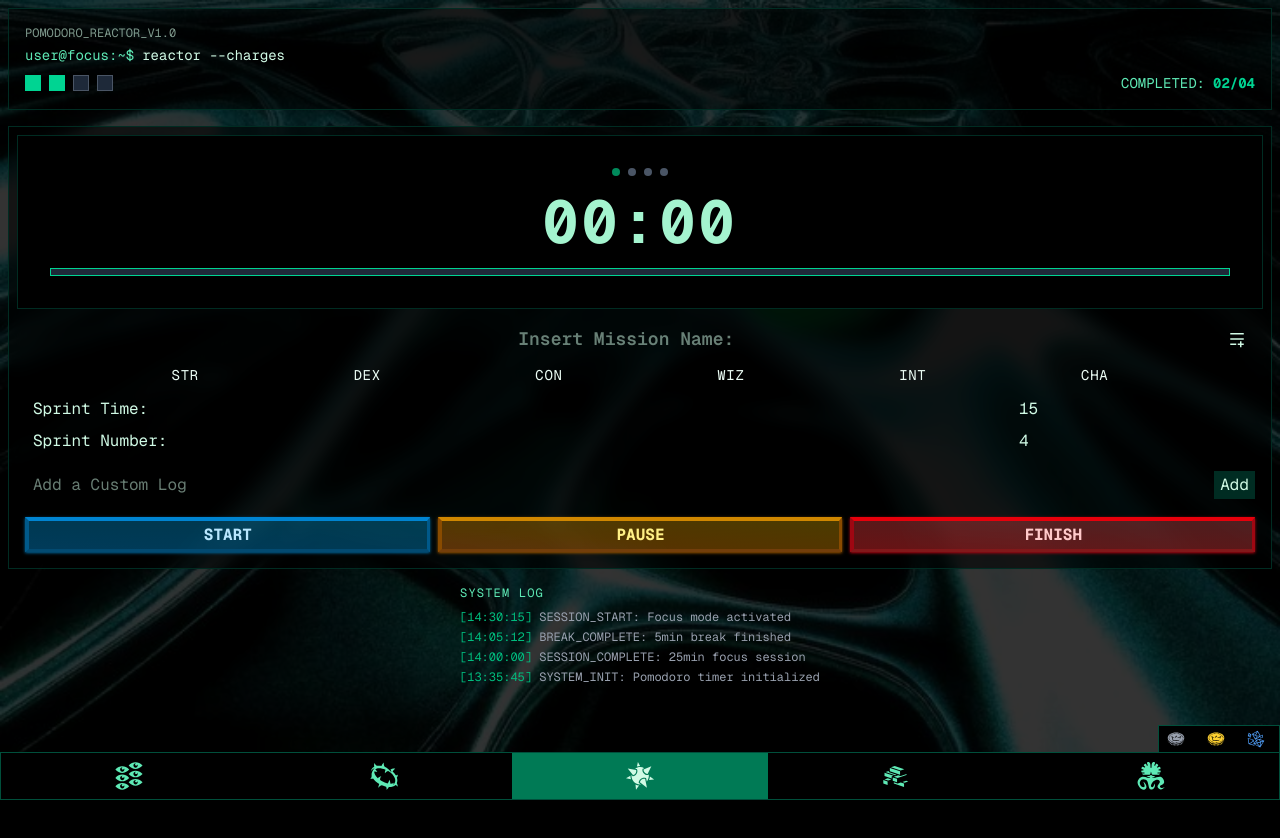
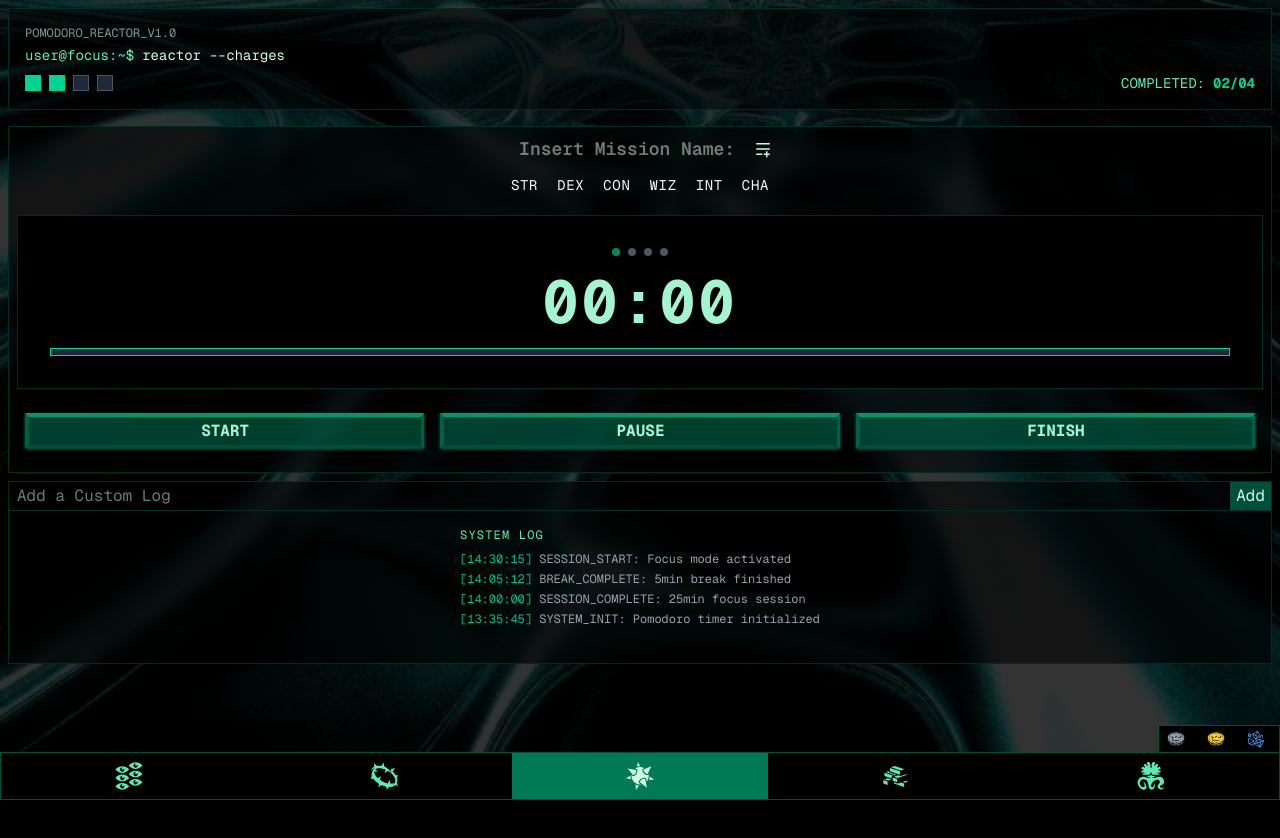
Before and after one commit to PedroVMLopes/cortex-overflow, a Next.js app: page /LegacyObjectives in a window 1280 px wide. Shown: the top 838 px of the page. After the commit the page ends 812 px from the top, so only its background shows below. Built offline with nearby package versions, Linux system fonts and the light colour scheme; no server answers; a web font is replaced by a local one.

Commit message:
fix: Legacy missions major UI Improvements

```diff
--- a/app/LegacyObjectives/page.tsx
+++ b/app/LegacyObjectives/page.tsx
@@ -1,11 +1,11 @@
 'use client'
 
-import ControllerButtons from "@/components/LegacyObjectives/ControllerButtons";
 import HeaderTerminal from "@/components/LegacyObjectives/HeaderTerminal";
 import LogList from "@/components/LegacyObjectives/LogList";
 import TimerDisplay from "@/components/LegacyObjectives/TimerDisplay";
 import TimerSettings from "@/components/LegacyObjectives/TimerSettings";
 import { useState } from "react";
+import Button from "@/components/KeyboardButton";
 
 export default function LegacyObjectives() {
     const [ isPlaying , setIsPlaying ] = useState(false);
@@ -22,25 +22,32 @@ export default function LegacyObjectives() {
             <HeaderTerminal />
 
             {/* Main Information Div */}
-            <div className="border border-emerald-950 bg-black/60 backdrop-blur flex flex-col items-center">
+            <div className="border border-emerald-950 bg-black/60 backdrop-blur flex flex-col items-center py-2">
+
+                {/* Mission Name & Menu Button */}
+                <TimerSettings />
 
                 {/* Main Timer Display */}
                 <TimerDisplay />
 
                 {/* Buttons & Controllers */}
-                <div className="p-4 pt-2 w-full">
+                <div className="p-4 w-full flex flex-row gap-4">
+                    <Button className="w-full ">START</Button>
+                    <Button className="w-full ">PAUSE</Button>
+                    <Button className="w-full ">FINISH</Button>
+                </div>
 
-                    {/* Mission Name & Menu Button */}
-                    <TimerSettings />
-
-                    {/* Controller Buttons */}
-                    <ControllerButtons />
-
-                </div>
             </div>
 
             {/* Logs Section */}
-            <LogList />
+            <div className="border border-emerald-950 bg-black/60 backdrop-blur flex flex-col items-center mt-2">
+                {/* Add Custom Log */}
+                <div className="flex flex-row items-center justify-around w-full p-0 border-b border-emerald-950">
+                    <input type="text" name="custom_log" id="" placeholder="Add a Custom Log" className="w-full pl-2 mr-1"/>
+                    <button type="button" className="text-emerald-100 bg-emerald-900 p-0.5 px-1.5 h-full">Add</button>
+                </div>
+                <LogList />
+            </div>
 
         </div>
     )
--- a/components/LegacyObjectives/ControllerButtons.tsx
+++ b/components/LegacyObjectives/ControllerButtons.tsx
@@ -1,11 +1,4 @@
-import Button from "@/components/KeyboardButton";
 
-export default function ControllerButtons() {
-    return (
-        <div className="flex flex-row gap-2 mt-4">
-            <Button className="w-full border-b-sky-900 border-sky-800 border-t-sky-600 shadow-sky-800 text-sky-200 from-sky-900/80 to-sky-400/30">START</Button>
-            <Button className="w-full border-b-yellow-900 border-yellow-800 border-t-yellow-600 shadow-yellow-800 text-yellow-200 from-yellow-900/80 to-yellow-400/30">PAUSE</Button>
-            <Button className="w-full border-b-red-900 border-red-800 border-t-red-600 shadow-red-800 text-red-200 from-red-900/80 to-red-400/30">FINISH</Button>
-        </div>
-    )
-}
+// border-b-sky-900 border-sky-800 border-t-sky-600 shadow-sky-800 text-sky-200 from-sky-900/80 to-sky-400/30
+// border-b-yellow-900 border-yellow-800 border-t-yellow-600 shadow-yellow-800 text-yellow-200 from-yellow-900/80 to-yellow-400/30
+// border-b-red-900 border-red-800 border-t-red-600 shadow-red-800 text-red-200 from-red-900/80 to-red-400/30
--- a/components/LegacyObjectives/TimerSettings.tsx
+++ b/components/LegacyObjectives/TimerSettings.tsx
@@ -31,26 +31,8 @@ export default function TimerSettings() {
                         ))}
                     </div>
 
-                    {/* Sprint Time Configs */}
-                    <div>
-                        <div className="flex flex-row justify-between px-2 mb-2">
-                            <p>Sprint Time: </p>
-                            <input type="number" name="sprint_time" id="" defaultValue={15}/>
-                        </div>
-                        <div className="flex flex-row justify-between px-2">
-                            <p>Sprint Number: </p>
-                            <input type="number" name="sprint_time" id="" defaultValue={4} />
-                        </div>
-                    </div>
-
-                    {/* Add Custom Log */}
-                    <div className="flex flex-row items-center justify-around mt-4">
-                        <input type="text" name="custom_log" id="" placeholder="Add a Custom Log" className="w-full pl-2 py-1 mr-1"/>
-                        <button type="button" className="text-emerald-100 bg-emerald-950 p-0.5 px-1.5">Add</button>
-                    </div>
                 </div>
             }
-
         </div>
     )
 }
```
